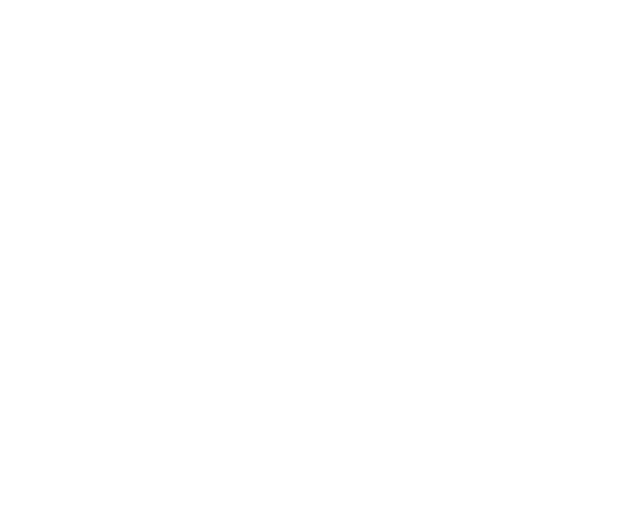
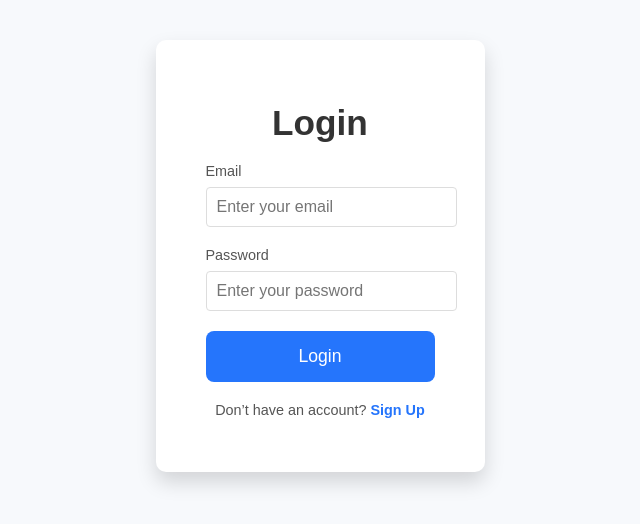
Before and after one commit to ndakalajulius/car-renting-web, a React (Create React App) app: page /loginpage in a window 1280 px wide. Before the commit this address had no page. Shown: the part 144-668 px from the top of the page, without its empty margins (320-960 px from the left). Built offline with nearby package versions, Linux system fonts and the light colour scheme.

Commit message:
created sigup and login page

```diff
--- a/src/App.js
+++ b/src/App.js
@@ -6,6 +6,7 @@
 import AdminDashboard from './components/Admin/AdminDashboard';
 import ProtectedRoute from './utils/ProtectedRoute';
 import PaymentSuccess from './components/Payment/PaymentSuccess';
+import SignupPage from './components/Auth/SignupPage';
 
 const App = () => {
   return (
@@ -13,7 +14,8 @@
       <Router>
         <Routes>
           <Route path="/" element={<HomePage />} />
-          <Route path="/login" element={<LoginPage />} />
+          <Route path="/loginpage" element={<LoginPage />} />
+          <Route path="/signuppage" element={<SignupPage />} />
           <Route path="/payment-success" element={<PaymentSuccess />} />
           <Route
             path="/admin"
--- a/src/components/Auth/LoginPage.jsx
+++ b/src/components/Auth/LoginPage.jsx
@@ -1,42 +1,68 @@
 import React, { useContext, useState } from 'react';
 import axios from 'axios';
+import { useNavigate, Link } from 'react-router-dom';
 import { AuthContext } from './AuthContext';
+import '../../styles/LoginPage.css'; // Import the CSS file for styling
 
 const LoginPage = () => {
   const [credentials, setCredentials] = useState({ email: '', password: '' });
   const { login } = useContext(AuthContext);
+  const navigate = useNavigate();
 
   const handleSubmit = (e) => {
     e.preventDefault();
+
     axios.post('/api/auth/login', credentials)
-      .then(response => {
+      .then((response) => {
         const { token, role } = response.data;
-        login(token, role);
+        login(token, role); // Save authentication details in context
         alert('Login successful!');
+        navigate('/booking'); // Redirect to booking page
       })
-      .catch(error => console.error('Login failed:', error));
+      .catch((error) => {
+        console.error('Login failed:', error);
+        if (error.response && error.response.status === 404) {
+          // If the server indicates the user doesn't exist
+          alert('User not found. Redirecting to Signup.');
+          navigate('/signup'); // Redirect to signup page
+        } else {
+          alert('Invalid credentials or an error occurred!');
+        }
+      });
   };
 
   return (
+    <div className="login-container">
+      <div className="login-card">
+        <h1>Login</h1>
         <form onSubmit={handleSubmit}>
-      <label>
-        Email:
+          <div className="form-group">
+            <label>Email</label>
             <input
               type="email"
               value={credentials.email}
               onChange={(e) => setCredentials({ ...credentials, email: e.target.value })}
+              required
+              placeholder="Enter your email"
             />
-      </label>
-      <label>
-        Password:
+          </div>
+          <div className="form-group">
+            <label>Password</label>
             <input
               type="password"
               value={credentials.password}
               onChange={(e) => setCredentials({ ...credentials, password: e.target.value })}
+              required
+              placeholder="Enter your password"
             />
-      </label>
-      <button type="submit">Login</button>
+          </div>
+          <button type="submit" className="login-button">Login</button>
         </form>
+        <p className="redirect-text">
+          Don’t have an account? <Link to="/signup" className="signup-link">Sign Up</Link>
+        </p>
+      </div>
+    </div>
   );
 };
 
--- a/src/components/Auth/SignupPage.jsx
+++ b/src/components/Auth/SignupPage.jsx
@@ -0,0 +1,60 @@
+import React, { useState } from 'react';
+import { useNavigate } from 'react-router-dom';
+import axios from 'axios';
+import { Link } from "react-router-dom";
+import '../../styles/SignupPage.css'; // Import the CSS file
+
+const SignupPage = () => {
+  const [formData, setFormData] = useState({ email: '', password: '' });
+  const navigate = useNavigate();
+
+  const handleSubmit = (e) => {
+    e.preventDefault();
+
+    axios.post('/api/auth/signup', formData)
+      .then(() => {
+        alert('Signup successful! Please log in.');
+        navigate('/loginpage'); // Redirect to login page after successful signup
+      })
+      .catch((error) => {
+        console.error('Signup failed:', error);
+        alert('An error occurred. Please try again.');
+      });
+  };
+
+  return (
+    <div className="signup-container">
+      <div className="signup-card">
+        <h1>Sign Up</h1>
+        <form onSubmit={handleSubmit}>
+          <div className="form-group">
+            <label>Email</label>
+            <input
+              type="email"
+              value={formData.email}
+              onChange={(e) => setFormData({ ...formData, email: e.target.value })}
+              required
+              placeholder="Enter your email"
+            />
+          </div>
+          <div className="form-group">
+            <label>Password</label>
+            <input
+              type="password"
+              value={formData.password}
+              onChange={(e) => setFormData({ ...formData, password: e.target.value })}
+              required
+              placeholder="Enter your password"
+            />
+          </div>
+          <button type="submit" className="signup-button">Sign Up</button>
+        </form>
+        <p className="redirect-text">
+          Already have an account? <Link to="/loginpage" className="login-link">Log In</Link>
+        </p>
+      </div>
+    </div>
+  );
+};
+
+export default SignupPage;
--- a/src/components/HomePage.jsx
+++ b/src/components/HomePage.jsx
@@ -8,7 +8,7 @@
       <header className="home-header">
         <h1 className="main-title">Welcome to Car Rentals</h1>
         <p className="subheading">Your journey starts here!</p>
-        <Link to="/vehicles" className="explore-button">
+        <Link to="/LoginPage" className="explore-button">
           Explore Our Fleet
         </Link>
       </header>
--- /dev/null
+++ b/src/styles/LoginPage.css
@@ -0,0 +1,103 @@
+/* LoginPage.css */
+body {
+    font-family: 'Arial', sans-serif;
+    margin: 0;
+    padding: 0;
+    display: flex;
+    justify-content: center;
+    align-items: center;
+    height: 100vh;
+
+  }
+
+  .login-container {
+    display: flex;
+    justify-content: center;
+    align-items: center;
+    width: 100%;
+    background-color: transparent;
+  }
+
+  .login-card {
+    background-color: #ffffff;
+    padding: 40px 50px;
+    border-radius: 10px;
+    box-shadow: 0 10px 20px rgba(0, 0, 0, 0.15); /* Deeper shadow */
+    width: 100%;
+    max-width: 400px;
+    text-align: center;
+    transition: transform 0.3s ease, box-shadow 0.3s ease; /* Card hover effect */
+  }
+
+  .login-card:hover {
+    transform: translateY(-5px); /* Subtle lift effect */
+    box-shadow: 0 15px 25px rgba(0, 0, 0, 0.2); /* Enhanced shadow on hover */
+  }
+
+  .login-card h1 {
+    color: #333;
+    font-size: 2.2em;
+    margin-bottom: 20px;
+    font-weight: 600;
+  }
+
+  .form-group {
+    margin-bottom: 20px;
+    text-align: left;
+  }
+
+  .form-group label {
+    display: block;
+    font-size: 1em;
+    color: #555;
+    margin-bottom: 8px;
+    font-weight: 500;
+  }
+
+  .form-group input {
+    width: 100%;
+    padding: 15px;
+    font-size: 1.1em;
+    border: 1px solid #ddd;
+    border-radius: 8px;
+    transition: border-color 0.3s, box-shadow 0.3s;
+  }
+
+  .form-group input:focus {
+    border-color: #2575fc;
+    outline: none;
+    box-shadow: 0 0 10px rgba(37, 117, 252, 0.2); /* Subtle glow effect on focus */
+  }
+
+  .login-button {
+    background-color: #2575fc;
+    color: #fff;
+    font-size: 1.1em;
+    padding: 15px 20px;
+    border: none;
+    border-radius: 8px;
+    cursor: pointer;
+    width: 100%;
+    transition: background-color 0.3s, transform 0.3s;
+  }
+
+  .login-button:hover {
+    background-color: #1f66d8;
+    transform: translateY(-2px); /* Button hover lift effect */
+  }
+
+  .redirect-text {
+    font-size: 0.95em;
+    color: #555;
+    margin-top: 20px;
+  }
+
+  .redirect-text .signup-link {
+    color: #2575fc;
+    text-decoration: none;
+    font-weight: 600;
+  }
+
+  .redirect-text .signup-link:hover {
+    text-decoration: underline;
+  }
--- /dev/null
+++ b/src/styles/SignupPage.css
@@ -0,0 +1,89 @@
+/* SignupPage.css */
+body {
+    font-family: Arial, sans-serif;
+    background-color: #f7f9fc;
+    margin: 0;
+    padding: 0;
+  }
+
+  .signup-container {
+    display: flex;
+    justify-content: center;
+    align-items: center;
+    height: 100vh;
+    background-color: #f7f9fc;
+  }
+
+  .signup-card {
+    background-color: #ffffff;
+    padding: 30px 40px;
+    border-radius: 8px;
+    box-shadow: 0 4px 8px rgba(0, 0, 0, 0.1);
+    max-width: 400px;
+    width: 100%;
+    text-align: center;
+  }
+
+  .signup-card h1 {
+    color: #333;
+    font-size: 1.8em;
+    margin-bottom: 20px;
+  }
+
+  .form-group {
+    margin-bottom: 20px;
+    text-align: left;
+  }
+
+  .form-group label {
+    display: block;
+    font-size: 0.9em;
+    color: #555;
+    margin-bottom: 8px;
+  }
+
+  .form-group input {
+    width: 100%;
+    padding: 10px;
+    font-size: 1em;
+    border: 1px solid #ddd;
+    border-radius: 4px;
+    transition: border-color 0.3s;
+  }
+
+  .form-group input:focus {
+    border-color: #007bff;
+    outline: none;
+  }
+
+  .signup-button {
+    background-color: #007bff;
+    color: #fff;
+    font-size: 1em;
+    padding: 10px 15px;
+    border: none;
+    border-radius: 4px;
+    cursor: pointer;
+    width: 100%;
+    transition: background-color 0.3s;
+  }
+
+  .signup-button:hover {
+    background-color: #0056b3;
+  }
+
+  .redirect-text {
+    font-size: 0.9em;
+    color: #555;
+    margin-top: 20px;
+  }
+
+  .redirect-text .login-link {
+    color: #007bff;
+    text-decoration: none;
+    font-weight: bold;
+  }
+
+  .redirect-text .login-link:hover {
+    text-decoration: underline;
+  }
```
Lines whose indentation alone changed are shown as unchanged.
